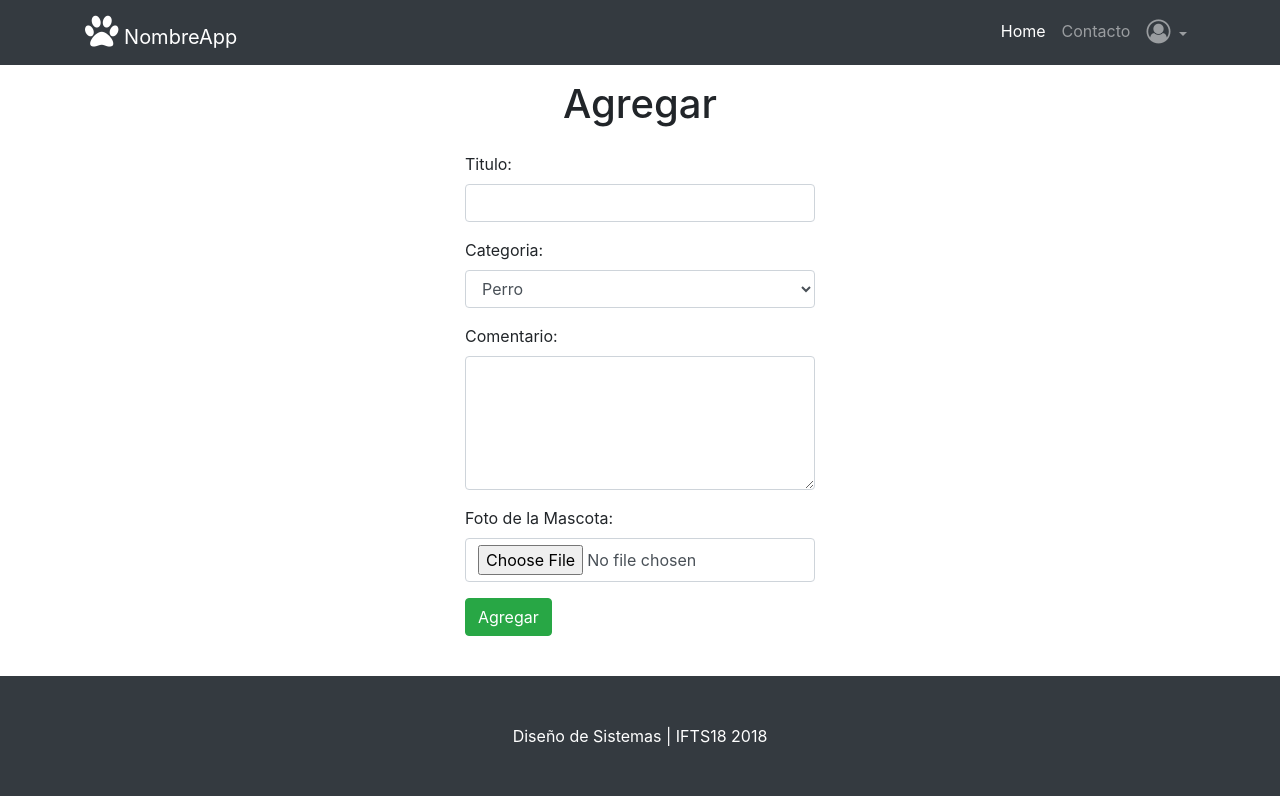
After one commit to ezequiel43878/dsistemas, a Flask app: page /agregar_mascota in a window 1280 px wide. The commit adds this page. Run offline with Flask 2, Linux system fonts and the light colour scheme; the visitor is signed in with stand-in values (Sample User, id 1); some libraries are stand-ins or nearby versions.

Commit message:
contacto s/n

```diff
--- /dev/null
+++ b/project/templates/agregar_mascota.html
@@ -0,0 +1,45 @@
+{% extends 'base.html' %}
+
+{% block contenido%}
+   	<div class="row">
+	<div class="col-lg-4"></div>
+
+  <div class="col-lg-4">
+  		<h1 class="my-4" align="center">Agregar <ABBR></ABBR></h1>
+         <form method="post" enctype=multipart/form-data>
+		  <div class="form-group">
+		    <label>Titulo: </label>
+		    <input type="text" class="form-control" name="titulo">
+		  </div>
+
+		  <div class="form-group">
+		  <label for="sel1">Categoria: </label>
+		  <select class="form-control" name="categoria">
+		  	<option value='perro'> Perro</option>
+		    <option value='gato'> Gato</option>
+		  </select>
+		  </div>
+
+		  <div class="form-group">
+			  <label for="comment">Comentario: </label>
+			  <textarea class="form-control" rows="5" name="comentario"></textarea>
+			</div>
+
+		  <div class="form-group">
+		    <label>Foto de la Mascota: </label>
+		    <input type="file" class="form-control" name='foto_mascota'>
+		  </div>
+
+		  <button type="submit" class="btn btn-success">Agregar</button>
+
+		</form>
+
+    </div>
+
+     <div class="col-lg-4"></div>
+
+   </div>
+   <br>
+
+
+{% endblock %}
--- a/project/templates/base.html
+++ b/project/templates/base.html
@@ -15,10 +15,10 @@
     <title>Nombrede App</title>
 
     <!-- Bootstrap core CSS -->
-    <link href="../static/vendor/bootstrap/css/bootstrap.min.css" rel="stylesheet">
+    <link href="{{ url_for('static', filename='vendor/bootstrap/css/bootstrap.min.css' ) }}" rel="stylesheet">
     <link rel="stylesheet" href="https://cdnjs.cloudflare.com/ajax/libs/font-awesome/4.7.0/css/font-awesome.min.css">
     <!-- Custom styles for this template -->
-    <link href="../static/css/shop-homepage.css" rel="stylesheet">
+    <link href="{{ url_for('static', filename='css/shop-homepage.css' ) }}" rel="stylesheet">
 
   </head>
 
@@ -52,7 +52,8 @@
                 	<img align="center" src="{{ url_for('static', filename='imagenes/sin_foto.png' ) }}" style="width:50px;height:50px;" class="img-responsive">
                 </p>
                 	<p class="text-muted" style="font-size:13px" align="center"> {{ username}} </p>
-                  <a class="dropdown-item" href="#"> <i class="	fa fa-paw"></i> Mis Blogs</a>
+                  <a class="dropdown-item" href="/agregar_mascota"> <i class=" fa fa-paw"></i> Agregar Blog</a>
+                  <a class="dropdown-item" href="#"> <i class="	fa fa-bars"></i> Mis Blogs</a>
                   <a class="dropdown-item" href="/edit_user"> <i class="fa fa-cogs"></i> Editar Cuenta</a>
                   <div class="dropdown-divider"></div>
                   <a class="dropdown-item" href="/logout"><i class="fa fa-sign-out"></i> Salir</a>
@@ -98,8 +99,8 @@
     </footer>
 
     <!-- Bootstrap core JavaScript -->
-    <script src="../static/vendor/jquery/jquery.min.js"></script>
-    <script src="../static/vendor/bootstrap/js/bootstrap.bundle.min.js"></script>
+    <script src="{{ url_for('static', filename='vendor/jquery/jquery.min.js') }}"></script>
+    <script src="{{ url_for('static', filename='vendor/bootstrap/js/bootstrap.bundle.min.js') }}"></script>
 
   </body>
 
--- /dev/null
+++ b/project/templates/mis_blogs.html
@@ -0,0 +1 @@
+{% extends 'base.html' %}
--- a/project/views.py
+++ b/project/views.py
@@ -5,12 +5,13 @@ from flask import render_template, request, redirect, url_for
 from flask import session as login_session
 from sqlalchemy import create_engine
 from sqlalchemy.orm import sessionmaker
-from project.database_setup import Base, Persona, Barrio
+from project.database_setup import Base, Persona, Barrio, Blog
 import hashlib
 import random
 import string
 from werkzeug.utils import secure_filename
 import os
+import time
 
 # Carpeta donde se guardan las imagenes
 
@@ -146,7 +147,59 @@ def edit_user():
 # --------- Index -------
 @app.route ('/',methods=['POST','GET'])
 def index():
+	blogs = session.query(Blog).all()
 	if 'username' in login_session:
-		return render_template('index.html',username = login_session['username'], foto_perfil= login_session['foto_perfil'])
+		return render_template('index.html',username = login_session['username'], foto_perfil= login_session['foto_perfil'],blogs=blogs)
 	else:
-		return render_template('index.html')
+		return render_template('index.html',blogs=blogs)
+
+
+# --------- Agregar post -----
+@app.route ('/agregar_mascota',methods=['POST','GET'])
+def agregar_mascota():
+	if 'username' in login_session:
+
+		if request.method == 'GET':
+			return render_template('agregar_mascota.html',username = login_session['username'])
+
+		else:
+
+			nuevo_blog = Blog()
+			registro = session.query(Persona).filter_by(email = login_session['username']).one()
+			if 'foto_mascota' in request.files:
+				file = request.files['foto_mascota']
+				if file and allowed_file(file.filename):
+					filename = secure_filename(file.filename)
+					file.save(os.path.join(UPLOAD_FOLDER, filename))
+					nuevo_blog.foto = filename
+
+			nuevo_blog.titulo = request.form['titulo']
+			nuevo_blog.tipo_animal = request.form['categoria']
+			nuevo_blog.comentario = request.form['comentario']
+			nuevo_blog.fecha_publicacion = time.strftime("%d/%m/%y")
+			nuevo_blog.id_persona = registro.id_persona
+
+			session.add(nuevo_blog)
+			session.commit()
+
+
+			return redirect(url_for('index'))
+
+	else:
+		return redirect(url_for('index'))
+
+
+
+# ----------- Ver contacto --------
+@app.route('/blog/contacto/<int:id>',methods=['POST','GET'])
+def visualizar_contanto(id):
+	ads = id
+	datos_contacto = session.query(Persona).filter_by(id_persona = id).one()
+	barrio_contacto = session.query(Barrio).join(Persona).filter_by(id_persona = id).one()
+	if 'username' in login_session:
+		return render_template('contacto.html',barrio_contacto =  barrio_contacto, datos_contacto=datos_contacto,username = login_session['username'])
+	else:
+		return render_template('contacto.html',barrio_contacto =  barrio_contacto, datos_contacto=datos_contacto )
+
+
+# --------- Mis blogs -------
```
Also changed, not shown: project/templates/contacto.html (added, +36 -0 lines), project/templates/index.html (+11 -9 lines), project/static/imagenes/avion.png (added), project/static/imagenes/municion_enemiga.png (added), project/static/imagenes/pendrive.jpg (added), project/static/imagenes/sin_foto.jpg (added).
